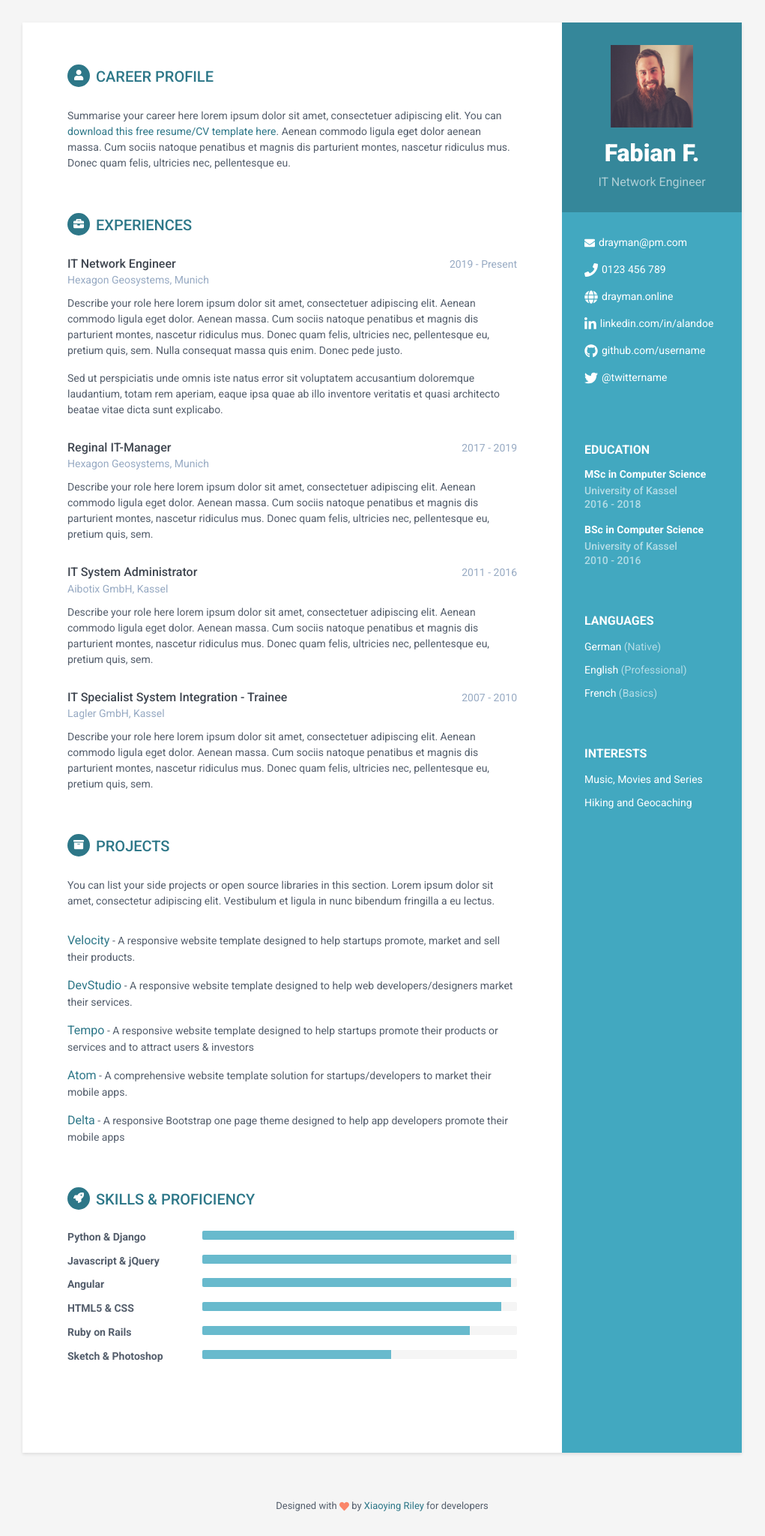
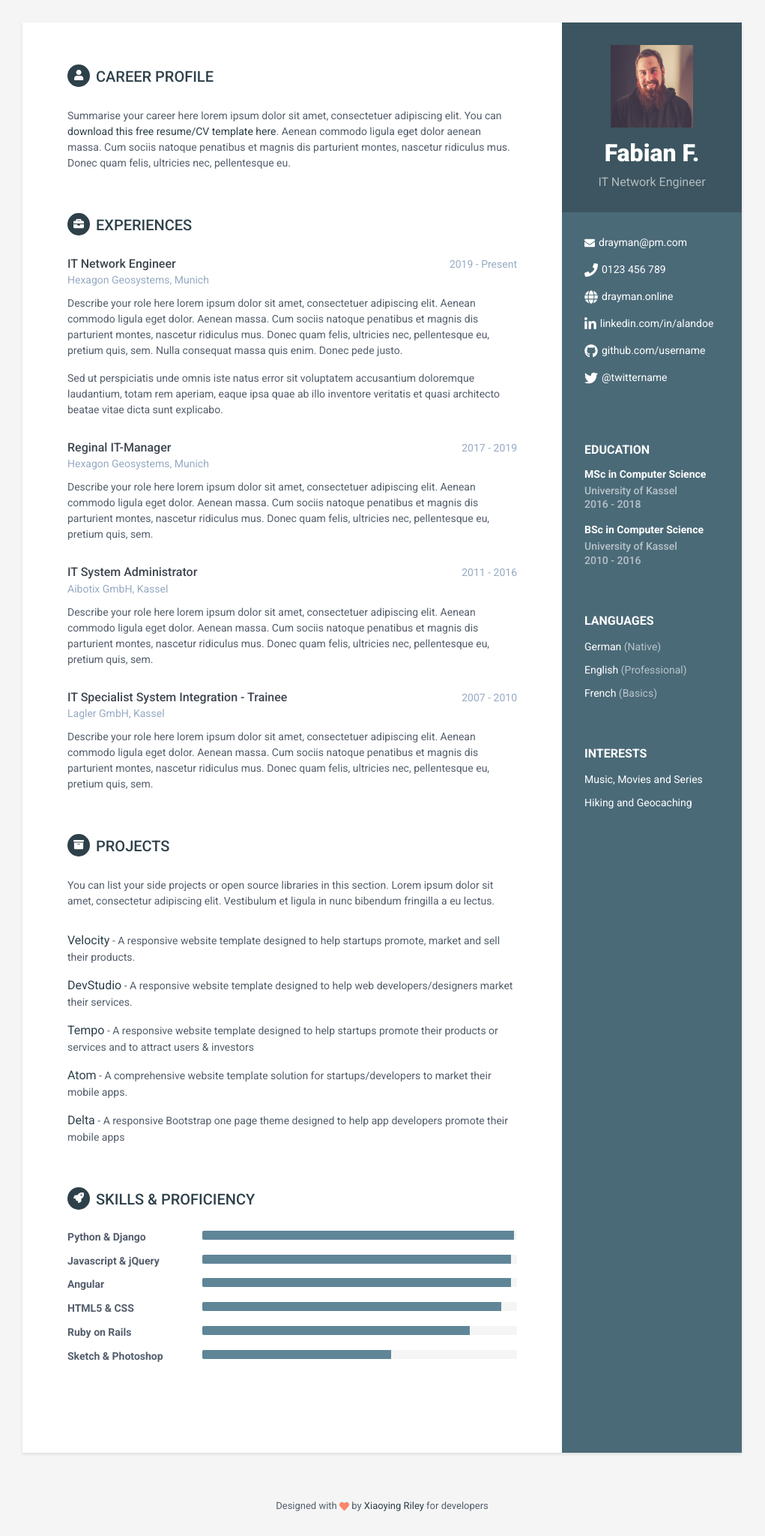
Before and after one commit to thedrayman/thedrayman.github.io, a Jekyll site: the page cv/index.html, which Jekyll copies as it is, in a window 1280 px wide. Shown: the whole page at 75% size, without its empty margins (130-1151 px from the left). Built offline with Jekyll 4.4.1, drawn with Linux system fonts in a browser that asks for light colours; nearby versions of some CDN libraries.

Commit message:
update CV

```diff
--- a/cv/index.html
+++ b/cv/index.html
@@ -17,7 +17,7 @@
     <!-- Global CSS -->
     <link rel="stylesheet" href="assets/plugins/bootstrap/css/bootstrap.min.css">
     <!-- Theme CSS -->
-    <link id="theme-style" rel="stylesheet" href="assets/css/orbit-1.css">
+    <link id="theme-style" rel="stylesheet" href="assets/css/orbit-6.css">
 </head>
 
 <body>
```
Also changed, not shown: cv/assets/images/profile.png (deleted).
